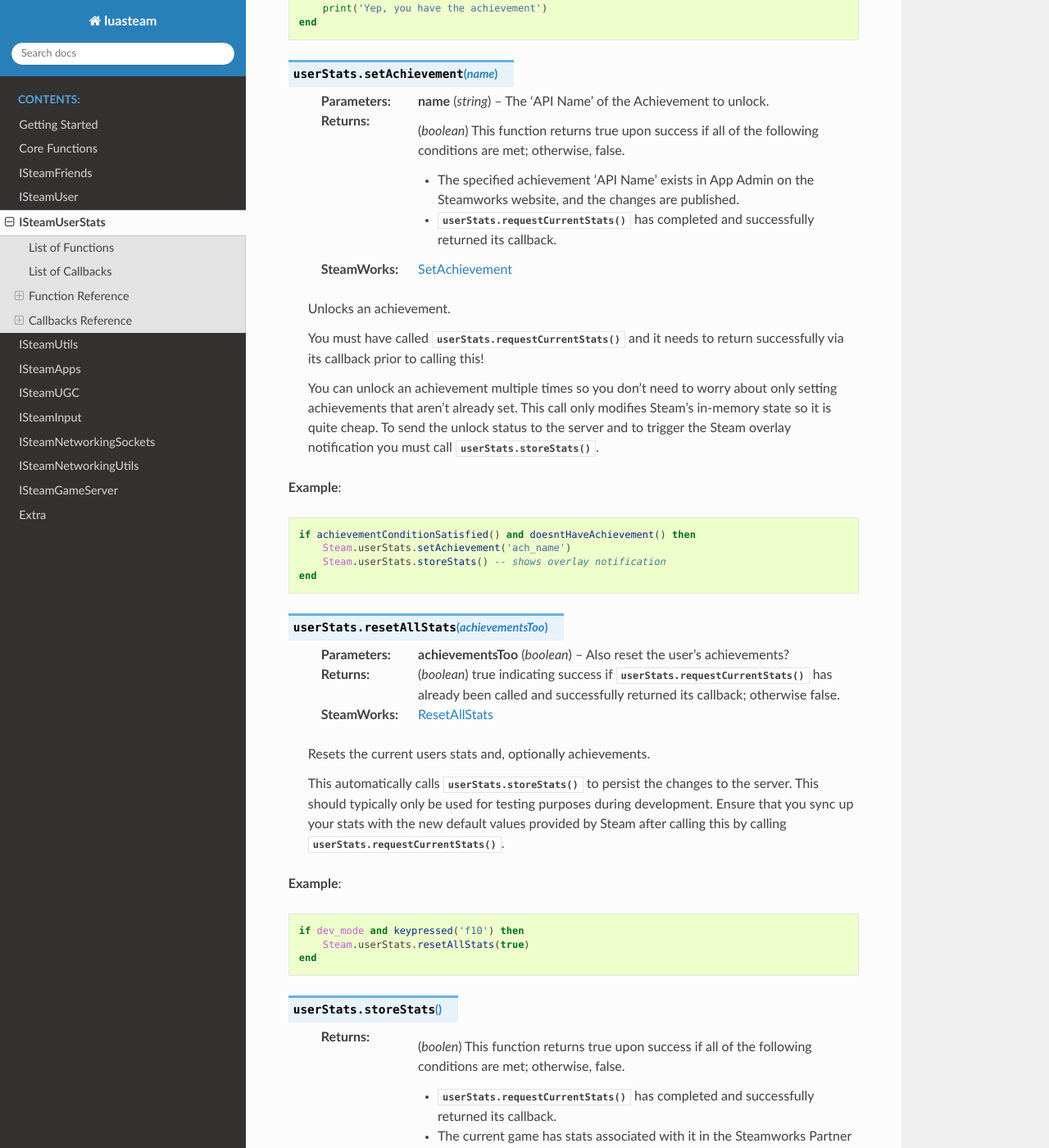
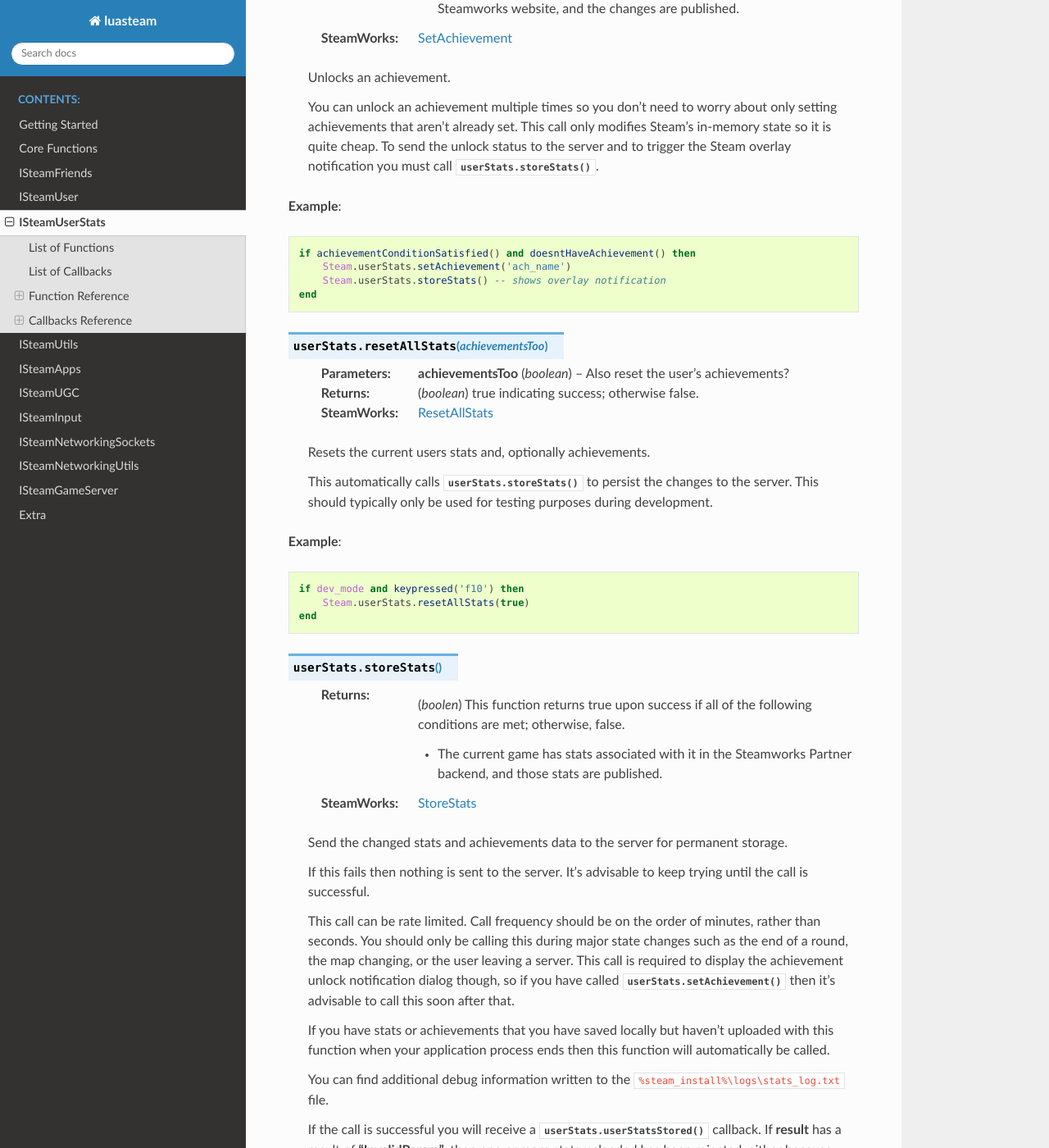
Before and after one commit to uspgamedev/luasteam, a Sphinx documentation site: the page built from docs/user_stats.rst, in a window 1280 px wide and 1400 px high, scrolled down 3158 px. Shown: the whole window at 82% size. Built offline with Sphinx 7.4.7 and the Read the Docs theme 3.1.0, drawn with Linux system fonts in a browser that asks for light colours; some of the changed text lies outside the part shown.

Commit message:
Removed RequestCurrentStats() from the docs

```diff
--- a/docs/user_stats.rst
+++ b/docs/user_stats.rst
@@ -13,7 +13,6 @@ List of Functions
 * :func:`userStats.setAchievement`
 * :func:`userStats.resetAllStats`
 * :func:`userStats.storeStats`
-* :func:`userStats.requestCurrentStats`
 * :func:`userStats.findLeaderboard`
 * :func:`userStats.findOrCreateLeaderboard`
 * :func:`userStats.getLeaderboardEntryCount`
@@ -36,8 +35,6 @@ Function Reference
     :param string name: The 'API Name' of the stat. Must not be longer than 128 bytes.
     :returns: (`boolean`)
         This function returns true upon success if all of the following conditions are met; otherwise, false.
-
-        * :func:`userStats.requestCurrentStats` has completed and successfully returned its callback.
 
         * The 'API Name' of the specified stat exists in App Admin on the Steamworks website, and the changes are published.
     :returns: (`number?`) If the call is successful, returns a second value, the current value of the stat.
@@ -75,13 +72,9 @@ Function Reference
         This function returns true upon success if all of the following conditions are met; otherwise, false.
 
         * The specified stat 'API Name' exists in App Admin on the Steamworks website, and the changes are published.
-
-        * :func:`userStats.requestCurrentStats` has completed and successfully returned its callback.
     :SteamWorks: `SetStat <https://partner.steamgames.com/doc/api/ISteamUserStats#SetStat>`_
 
     Sets the value of a stat for the current user.
-
-    You must have called :func:`userStats.requestCurrentStats` and it needs to return successfully via its callback prior to calling this!
 
     This call only modifies Steam's in-memory state so it is quite cheap. To submit the stats to the server you must call :func:`userStats.storeStats`.
 
@@ -106,8 +99,6 @@ Function Reference
     :returns: (`boolean`)
         This function returns true upon success if all of the following conditions are met; otherwise, false.
 
-        * :func:`userStats.requestCurrentStats` has completed and successfully returned its callback.
-
         * The 'API Name' of the specified achievement exists in App Admin on the Steamworks website, and the changes are published.
     :returns: (`boolean?`) If the call is successful, returns a second value, the unlock status of the achievement.
     :SteamWorks: `GetAchievement <https://partner.steamgames.com/doc/api/ISteamUserStats#GetAchievement>`_
@@ -130,13 +121,9 @@ Function Reference
         This function returns true upon success if all of the following conditions are met; otherwise, false.
 
         * The specified achievement 'API Name' exists in App Admin on the Steamworks website, and the changes are published.
-
-        * :func:`userStats.requestCurrentStats` has completed and successfully returned its callback.
     :SteamWorks: `SetAchievement <https://partner.steamgames.com/doc/api/ISteamUserStats#SetAchievement>`_
 
     Unlocks an achievement.
-
-    You must have called :func:`userStats.requestCurrentStats` and it needs to return successfully via its callback prior to calling this!
 
     You can unlock an achievement multiple times so you don't need to worry about only setting achievements that aren't already set. This call only modifies Steam's in-memory state so it is quite cheap. To send the unlock status to the server and to trigger the Steam overlay notification you must call :func:`userStats.storeStats`.
 
@@ -150,12 +137,12 @@ Function Reference
 .. function:: userStats.resetAllStats(achievementsToo)
 
     :param boolean achievementsToo: Also reset the user's achievements?
-    :returns: (`boolean`) true indicating success if :func:`userStats.requestCurrentStats` has already been called and successfully returned its callback; otherwise false.
+    :returns: (`boolean`) true indicating success; otherwise false.
     :SteamWorks: `ResetAllStats <https://partner.steamgames.com/doc/api/ISteamUserStats#ResetAllStats>`_
 
     Resets the current users stats and, optionally achievements.
 
-    This automatically calls :func:`userStats.storeStats` to persist the changes to the server. This should typically only be used for testing purposes during development. Ensure that you sync up your stats with the new default values provided by Steam after calling this by calling :func:`userStats.requestCurrentStats`.
+    This automatically calls :func:`userStats.storeStats` to persist the changes to the server. This should typically only be used for testing purposes during development.
 
 **Example**::
 
@@ -167,8 +154,6 @@ Function Reference
 
     :returns: (`boolen`)
         This function returns true upon success if all of the following conditions are met; otherwise, false.
-
-        * :func:`userStats.requestCurrentStats` has completed and successfully returned its callback.
 
         * The current game has stats associated with it in the Steamworks Partner backend, and those stats are published.
     :SteamWorks: `StoreStats <https://partner.steamgames.com/doc/api/ISteamUserStats#StoreStats>`_
@@ -192,30 +177,6 @@ Function Reference
 
     function onMatchEnd()
         Steam.userStats.storeStats()
-    end
-
-.. function:: userStats.requestCurrentStats()
-
-    :returns: (`boolean`)
-        Only returns false if there is no user logged in; otherwise, true.
-    :SteamWorks: `RequestCurrentStats <https://partner.steamgames.com/doc/api/ISteamUserStats#RequestCurrentStats>`_
-
-    Asynchronously request the user's current stats and achievements from the server.
-
-    You must **always call this first** to get the initial status of stats and achievements.
-    Only after the resulting callback comes back can you start calling the rest of the stats and achievement functions for the current user.
-
-    The equivalent function for other users is :func:`userStats.requestUserStats` **(missing)**.
-
-    Triggers a :func:`userStats.onUserStatsReceived` callback.
-
-**Example**::
-
-    -- before any achievement/stats stuff
-    Steam.userStats.requestCurrentStats()
-
-    function Steam.userStats.onUserStatsReceived()
-        can_do_stats_stuff = true
     end
 
 
```
